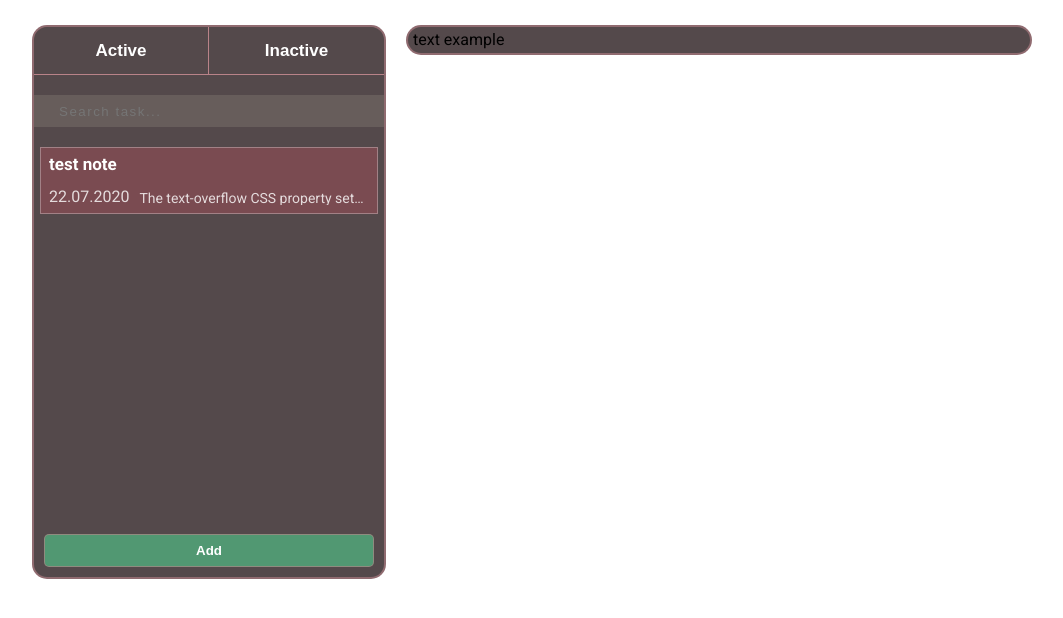
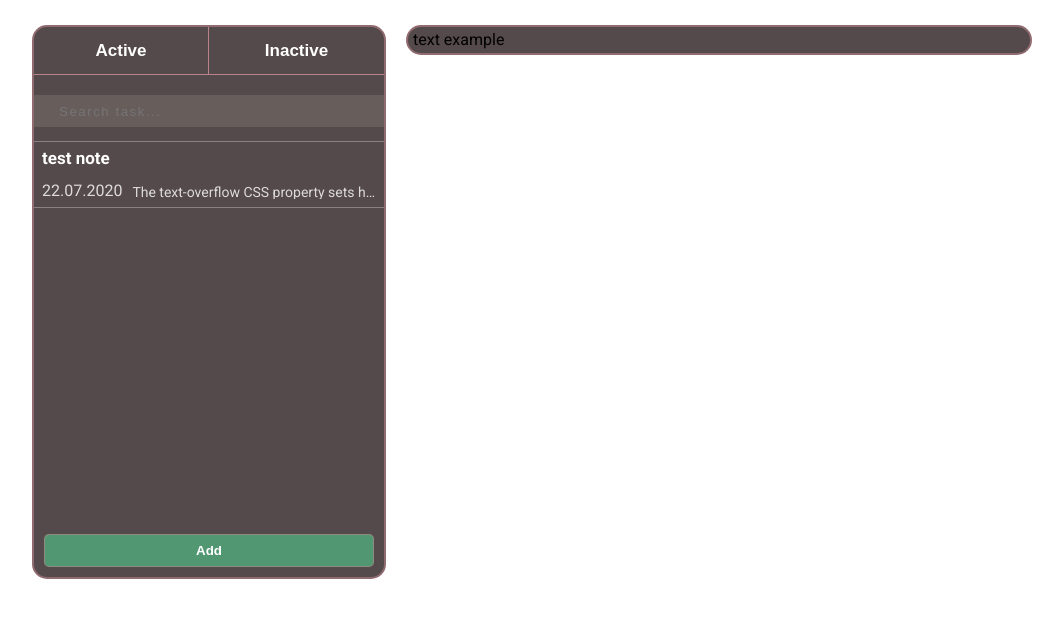
Before and after one commit to Fromlovers/spa-notes, a Vue app: page / in a window 1280 px wide. Shown: the top 618 px of the page, without its empty margins (108-1171 px from the left). Built offline with nearby package versions, Linux system fonts and the light colour scheme.

Commit message:
fix: the style of note

```diff
--- a/src/views/Components/Note.vue
+++ b/src/views/Components/Note.vue
@@ -35,10 +35,8 @@
     .note {
         display: flex;
         flex-direction: column;
-        background: rgb(122, 75, 81);
-        border: 1px solid rgba(255, 255, 255, 0.3);
-        margin: 6px;
-
+        border-top: 1px solid rgba(255, 255, 255, 0.3);
+        border-bottom: 1px solid rgba(255, 255, 255, 0.3);
         .title-wrap {
             display: flex;
             justify-content: flex-start;
```
